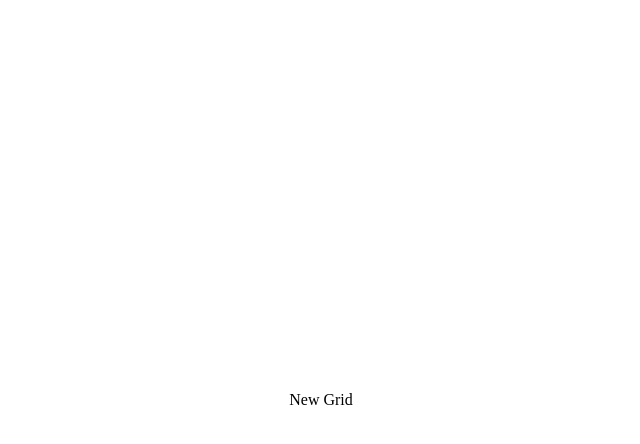
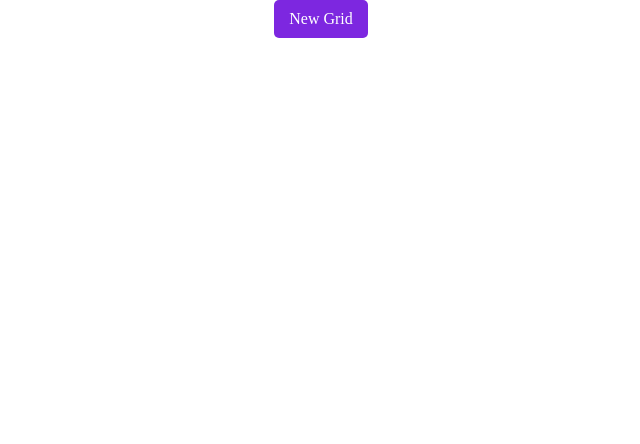
Before and after one commit to Vertine1/Grid-Sketch-Pad, a plain HTML site: page index.html in a window 1280 px wide. Shown: the whole page, without its empty margins (319-959 px from the left). Drawn offline with Linux system fonts and the light colour scheme.

Commit message:
styled my new grid button

```diff
--- a/styles.css
+++ b/styles.css
@@ -1,6 +1,7 @@
+
 body {
     display: flex;
-    justify-content: center;
+    flex-direction: column;
     align-items: center;
     height: 100vh;
     margin: 0;
@@ -9,12 +10,14 @@ body {
 .container {
     display: flex;
     flex-wrap: wrap;
+    max-width: 960px;
+    margin-top: 20px;
 }
 
 .grid-square {
     width: 30px;
     height: 30px;
-    border: 1px solid #ccc;
+    border: 1px solid #08b634;
     box-sizing: border-box;
     transition: background-color 0.3s ease;
 }
@@ -22,3 +25,19 @@ body {
 .grid-square:hover {
     background-color: #7d27e0; /* Change the color as desired */
 }
+
+#new-grid-button {
+    margin-bottom: 20px;
+}
+#new-grid-button {
+    background-color: #7d27e0;
+    color: #fff;
+    padding: 10px 15px;
+    border: none;
+    border-radius: 5px;
+    cursor: pointer;
+}
+
+#new-grid-button:hover {
+    background-color: #5e1a9c;
+}
```
